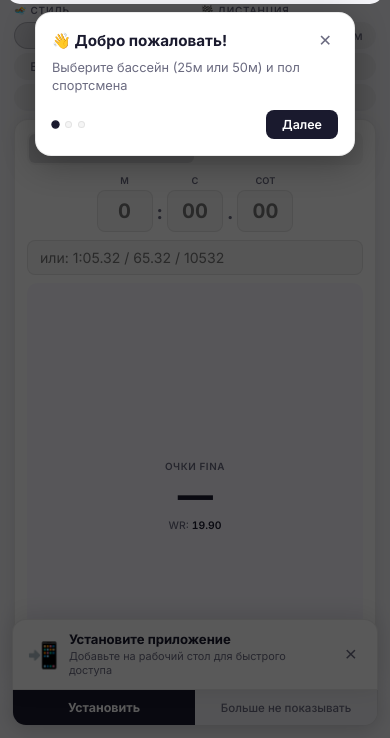
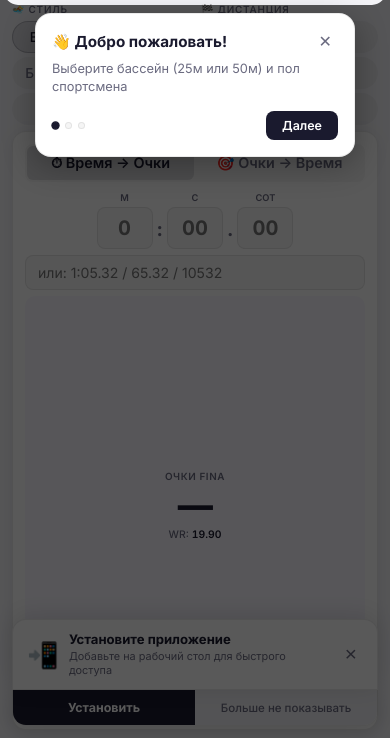
Before and after one commit to borozdov/fina-points-calculator, a plain HTML site: page index.html in a window 390 px wide. Shown: the part 106-844 px from the top of the page. Drawn offline with Linux system fonts and the light colour scheme.

Commit message:
style: optimize mobile layout for single screen without scrolling

```diff
--- a/css/style.css
+++ b/css/style.css
@@ -183,7 +183,7 @@ body {
     background: var(--bg);
     color: var(--txt);
     line-height: 1.4;
-    overflow-x: hidden;
+    overflow: hidden;
     transition: background 0.3s, color 0.3s;
 }
 
@@ -191,11 +191,12 @@ body {
 .app {
     max-width: 480px;
     margin: 0 auto;
-    padding: 10px 14px 14px;
-    min-height: 100dvh;
+    padding: 8px 12px 8px;
+    height: 100dvh;
     display: flex;
     flex-direction: column;
-    gap: 8px;
+    gap: 6px;
+    overflow: hidden;
 }
 
 /* ===== Header ===== */
@@ -349,8 +350,8 @@ body {
 
 .seg-btn {
     flex: 1;
-    padding: 6px 2px;
-    font-size: 0.82rem;
+    padding: 8px 4px;
+    font-size: 0.9rem;
     font-weight: 600;
     font-family: var(--font);
     color: var(--dim);
@@ -399,8 +400,8 @@ body {
 }
 
 .chip {
-    padding: 5px 10px;
-    font-size: 0.75rem;
+    padding: 7px 12px;
+    font-size: 0.85rem;
     font-weight: 500;
     font-family: var(--font);
     color: var(--dim);
@@ -457,7 +458,8 @@ body {
     flex: 1;
     display: flex;
     flex-direction: column;
-    gap: 8px;
+    gap: 6px;
+    justify-content: center;
 }
 
 .form.hidden {
```
